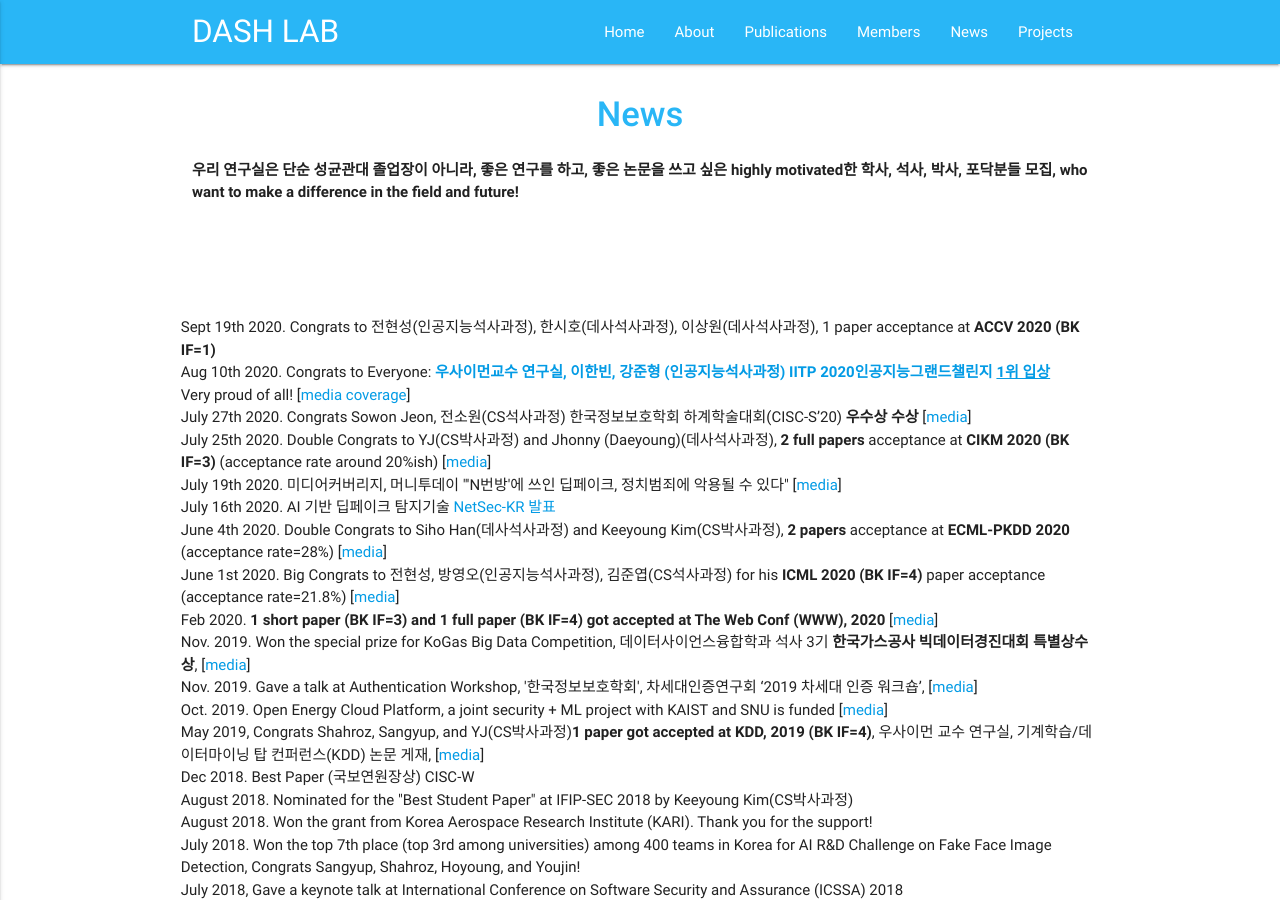
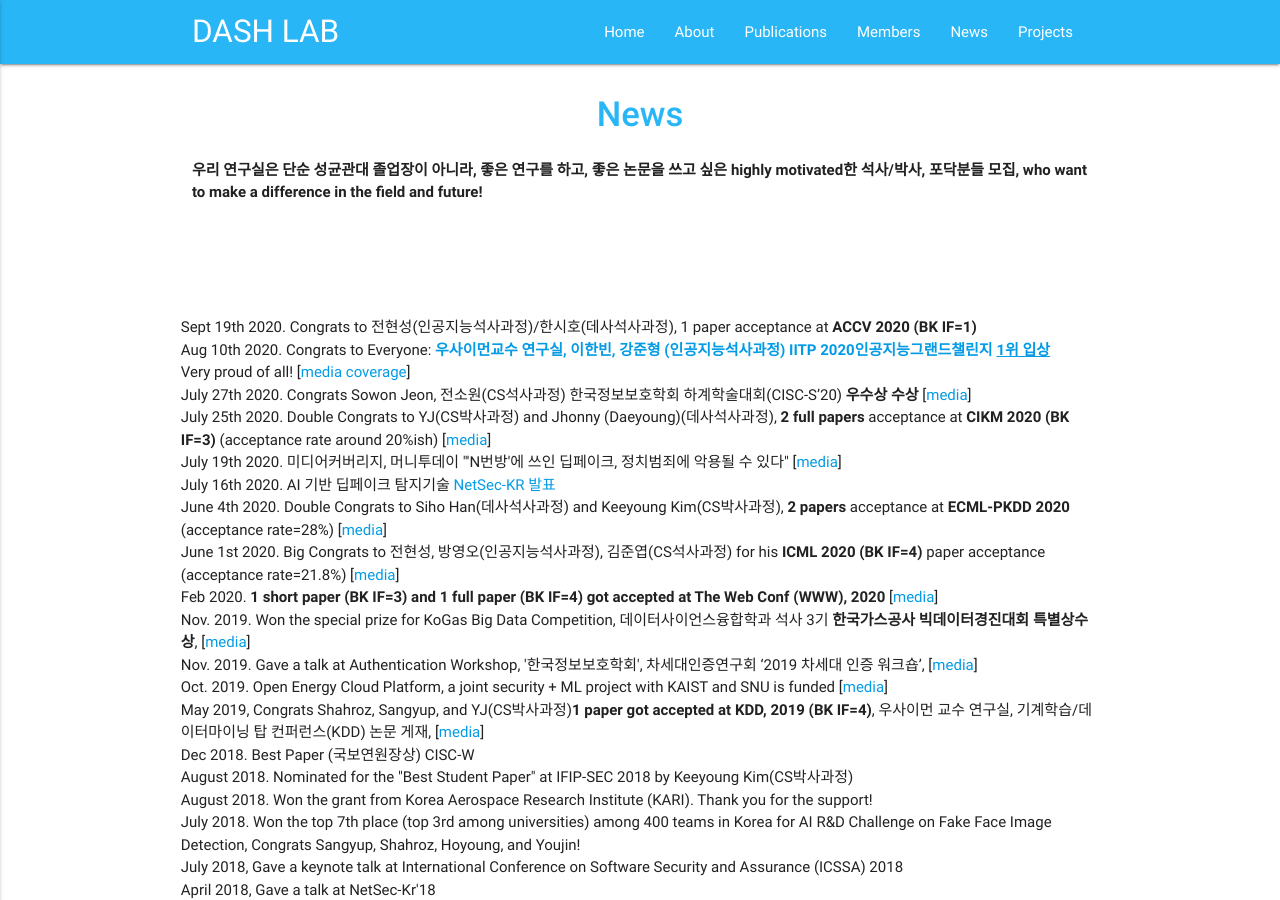
Before and after one commit to Yurim990507/DASH-Lab.github.io, a Jekyll site: the page built from example4.md, in a window 1280 px wide and 900 px high. Built offline with Jekyll 4.4.1, drawn with Linux system fonts in a browser that asks for light colours.

Commit message:
Update example4.md

```diff
--- a/example4.md
+++ b/example4.md
@@ -5,7 +5,7 @@ permalink: /News/
 ---
 
 <h1 class="page-title">{{ page.title | escape }}</h1>
-<b>우리 연구실은 단순 성균관대 졸업장이 아니라, 좋은 연구를 하고, 좋은 논문을 쓰고 싶은 highly motivated한 학사, 석사, 박사, 포닥분들 모집, who want to make a difference in the field and future!</b>
+<b>우리 연구실은 단순 성균관대 졸업장이 아니라, 좋은 연구를 하고, 좋은 논문을 쓰고 싶은 highly motivated한 석사/박사, 포닥분들 모집, who want to make a difference in the field and future!</b>
 
 
 <br>
@@ -14,7 +14,7 @@ permalink: /News/
 
 <div class="section">
     <div class="row">
-Sept 19th 2020. Congrats to 전현성(인공지능석사과정), 한시호(데사석사과정), 이상원(데사석사과정), 1 paper acceptance at <b>ACCV 2020 (BK IF=1)</b> <br>
+Sept 19th 2020. Congrats to 전현성(인공지능석사과정)/한시호(데사석사과정),  1 paper acceptance at <b>ACCV 2020 (BK IF=1)</b> <br>
 Aug 10th 2020. Congrats to Everyone: <b><a href="https://ai.skku.edu/ai/community/news.do?mode=view&articleNo=99744&article.offset=0&articleLimit=10">우사이먼교수 연구실, 이한빈, 강준형 (인공지능석사과정) IITP 2020인공지능그랜드챌린지 <u>1위 입상</u></a></b> <br>
 Very proud of all! [<a href="http://www.lecturernews.com/news/articleView.html?idxno=50892">media coverage</a>]<br>
         July 27th 2020. Congrats Sowon Jeon, 전소원(CS석사과정) 한국정보보호학회 하계학술대회(CISC-S’20) <b>우수상 수상</b> [<a href="https://www.boannews.com/media/view.asp?idx=89875&direct=mobile">media</a>]  <br>
```
